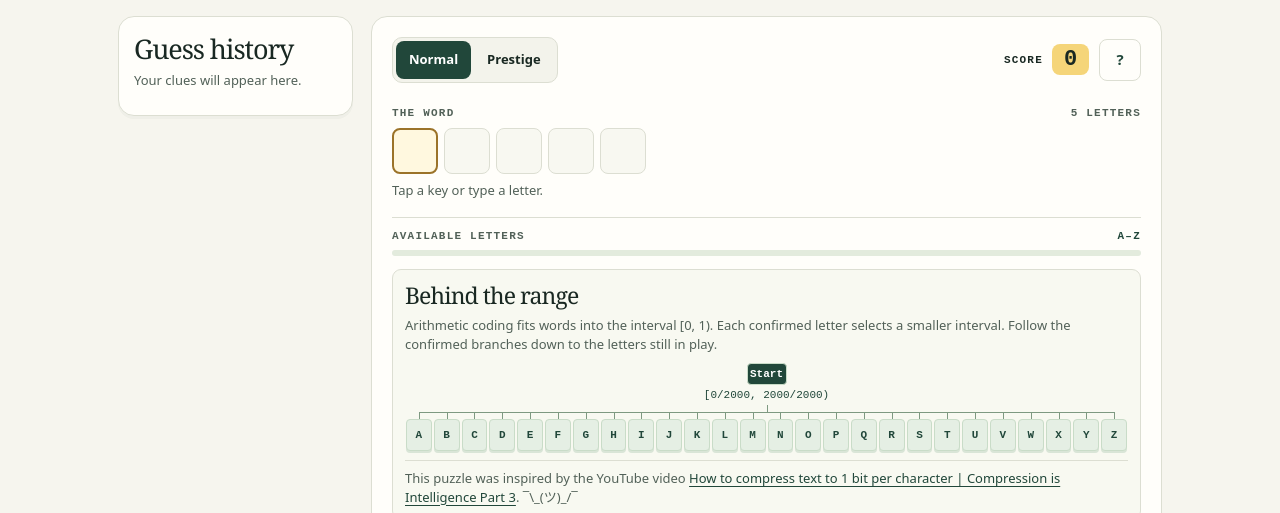
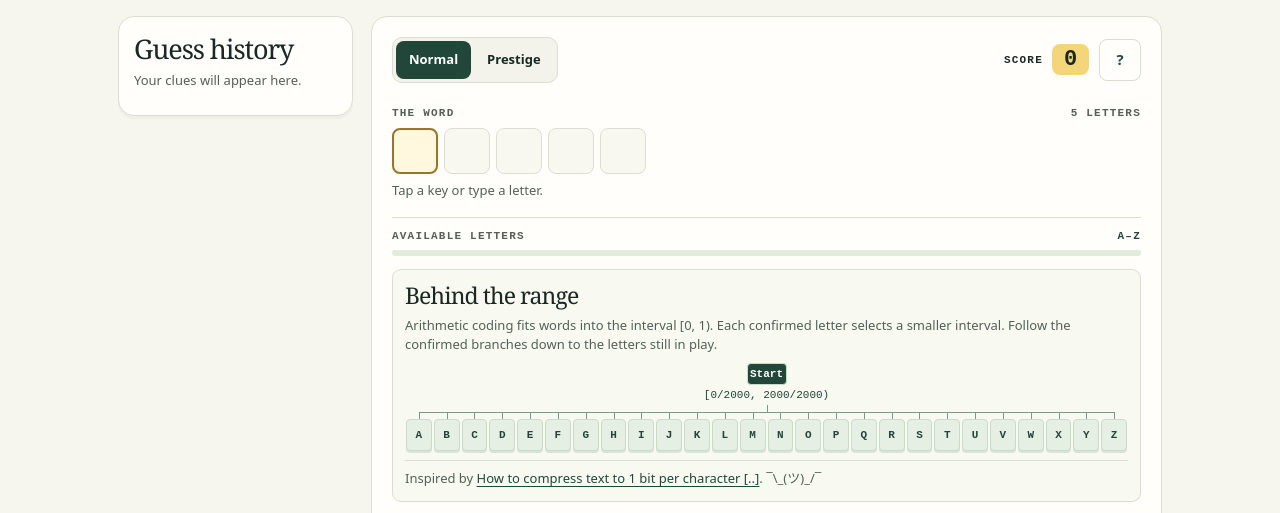
Before and after one commit to aThousandCarets/letterbearings, a plain HTML site: page index.html in a window 1280 px wide. Both pictures are taken after a click on the button "What's the math". Shown: the part 230-743 px from the top of the page. Drawn offline with Linux system fonts and the light colour scheme.

Commit message:
Update index.html
Shorter!

```diff
--- a/index.html
+++ b/index.html
@@ -287,7 +287,7 @@ main.wrap > .foot {
         <h2 id="math-heading">Behind the range</h2>
         <p>Arithmetic coding fits words into the interval [0, 1). Each confirmed letter selects a smaller interval. Follow the confirmed branches down to the letters still in play.</p>
         <div id="branches" class="branches" aria-label="Arithmetic coding branches"></div>
-        <p class="math-credit">This puzzle was inspired by the YouTube video <a href="https://www.youtube.com/watch?v=qbsb9DpdZ6s" target="_blank" rel="noopener noreferrer">How to compress text to 1 bit per character | Compression is Intelligence Part 3</a>. ¯\_(ツ)_/¯ </p>
+        <p class="math-credit">Inspired by <a href="https://www.youtube.com/watch?v=qbsb9DpdZ6s" target="_blank" rel="noopener noreferrer">How to compress text to 1 bit per character [..]</a>. ¯\_(ツ)_/¯ </p>
       </section>
       <div id="play">
         <div id="keyboard" class="keys" role="group" aria-label="Letter keyboard"></div>
```
